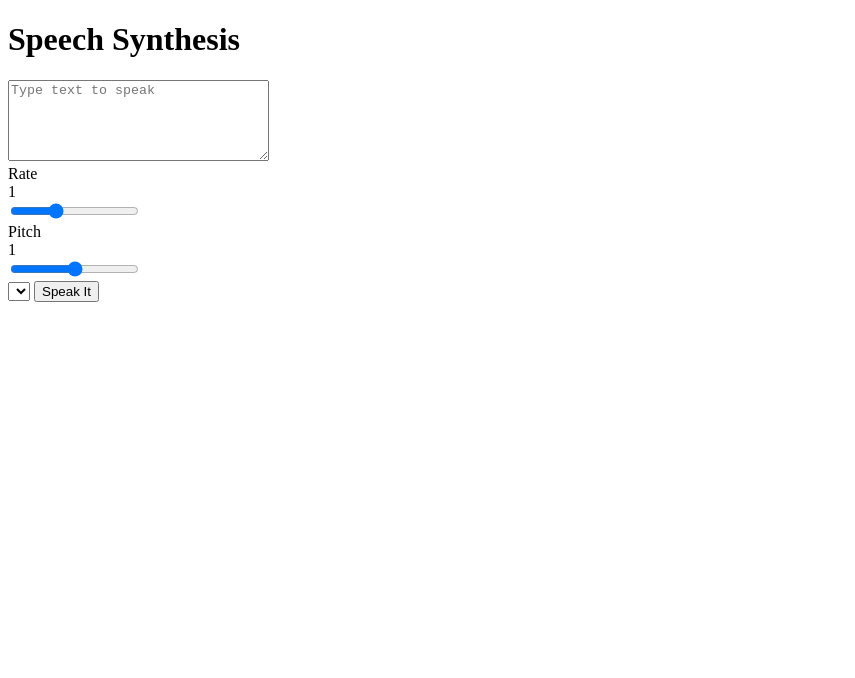
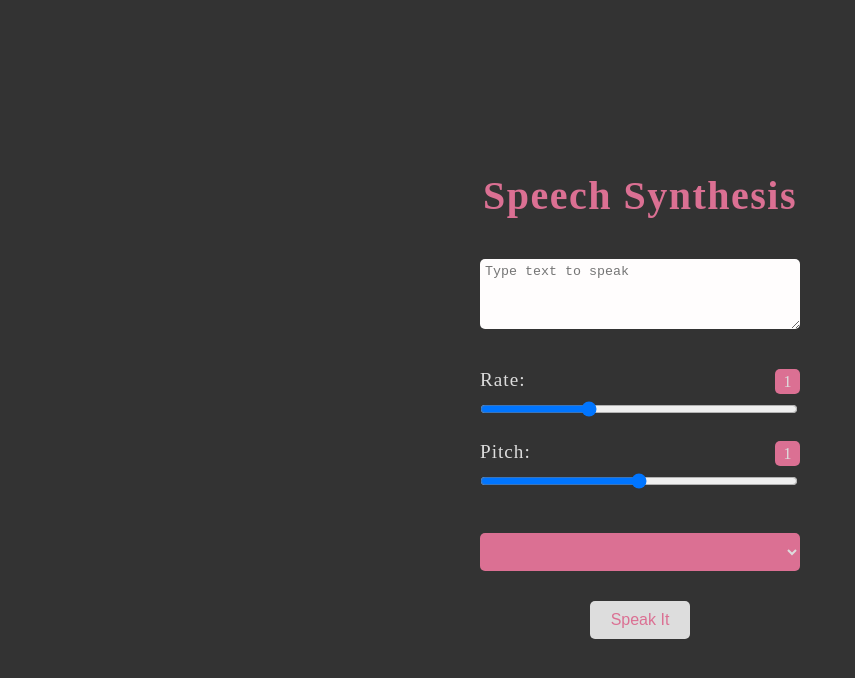
Before and after one commit to Michelly-Oliveira/Speech-Synthesis, a plain HTML site: page index.html in a window 1280 px wide. Shown: the whole page, without its empty margins (0-855 px from the left). Drawn offline with Linux system fonts and the light colour scheme.

Commit message:
Added CSS

```diff
--- a/index.html
+++ b/index.html
@@ -4,7 +4,7 @@
     <meta charset="UTF-8">
     <meta name="viewport" content="width=device-width, initial-scale=1.0">
     <meta http-equiv="X-UA-Compatible" content="ie=edge">
-    <link rel="stylesheet" href="style.ss">
+    <link rel="stylesheet" href="style.css">
     <title>Speech Synthesis</title>
 </head>
 <body>
@@ -12,22 +12,26 @@
     <div class="container">
         <h1>Speech Synthesis</h1>
 
-        <textarea name="text" id="text" cols="30" rows="5" placeholder="Type text to speak"></textarea>
+        <textarea name="text" id="text" cols="30" rows="5" placeholder="Type text to speak" class="no-focus"></textarea>
 
         <div class="rate options">
-            <label for="rate">Rate</label>
-            <div class="rate-value value">1</div>
+            <div class="float-container">
+                <label for="rate">Rate:</label>
+                <div class="rate-value value">1</div>
+            </div>
             <input type="range" name="rate" id="rate" min="0.5" max="2" step="0.1" value="1">
         </div>
         <div class="pitch options">
-            <label for="pitch">Pitch</label>
-            <div class="pitch-value value">1</div>
+            <div class="float-container">
+                <label for="pitch">Pitch:</label>
+                <div class="pitch-value value">1</div>
+            </div>
             <input type="range" name="pitch" id="pitch" min="0" max="2" step="0.1" value="1">
         </div>
 
-        <select name="voices" id="voices" class="voices"></select>
+        <select name="voices" id="voices" class="no-focus"></select>
 
-        <button class="btn speak">Speak It</button>
+        <button class="btn speak no-focus">Speak It</button>
     </div>
 
     <script src="main.js"></script>
--- /dev/null
+++ b/style.css
@@ -0,0 +1,100 @@
+* {
+    margin: 0;
+    padding: 0;
+    box-sizing: border-box;
+}
+
+body {
+    font-family: 'Times New Roman', Times, serif;
+    font-size: 16px;
+    color: #ddd;
+    background: #333;
+    display: flex;
+    justify-content: center;
+    align-items: center;
+    width: 100vw;
+    height: 100vh;
+}
+
+.container {
+    display: flex;
+    justify-content: center;
+    align-items: center;
+    flex-direction: column;
+}
+
+h1 {
+    padding: 10px;
+    margin-bottom: 10px;
+    color: palevioletred;
+    font-size: 2.5rem;
+    font: Arial;
+    letter-spacing: 1.5px;
+}
+
+textarea {
+    border: none;
+    border-radius: 5px;
+    background-color: #fffdfd;
+    padding: 5px;
+    margin: 20px 0 30px;
+    width: 320px;
+    height: 70px;
+}
+
+
+.options {
+    width: 320px;
+    margin: 10px 0;
+}
+
+.float-container {
+    margin-bottom: 10px;
+}
+
+label {
+    font-size: 1.2rem;
+    letter-spacing: 1px;
+}
+
+.value {
+    border: none;
+    width: 25px;
+    height:25px;
+    line-height: 25px;
+    text-align: center;
+    background: palevioletred;
+    color: #ddd;
+    border-radius: 5px;
+    float: right;
+}
+
+input[type="range"] {
+    width: 318px;
+}
+
+#voices {
+    width: 320px;
+    padding: 10px;
+    margin: 30px 0;
+    border-radius: 5px;
+    background: palevioletred;
+    color: #ddd;
+    border: none;
+    font-size: .9rem;
+}
+
+.no-focus:focus {
+    outline: none;
+}
+
+.btn {
+    border-radius: 5px;
+    background: #ddd;
+    color: palevioletred;
+    border: none;
+    padding: 10px;
+    width: 100px;
+    font-size: 1rem;
+    cursor: pointer;
+}
```
